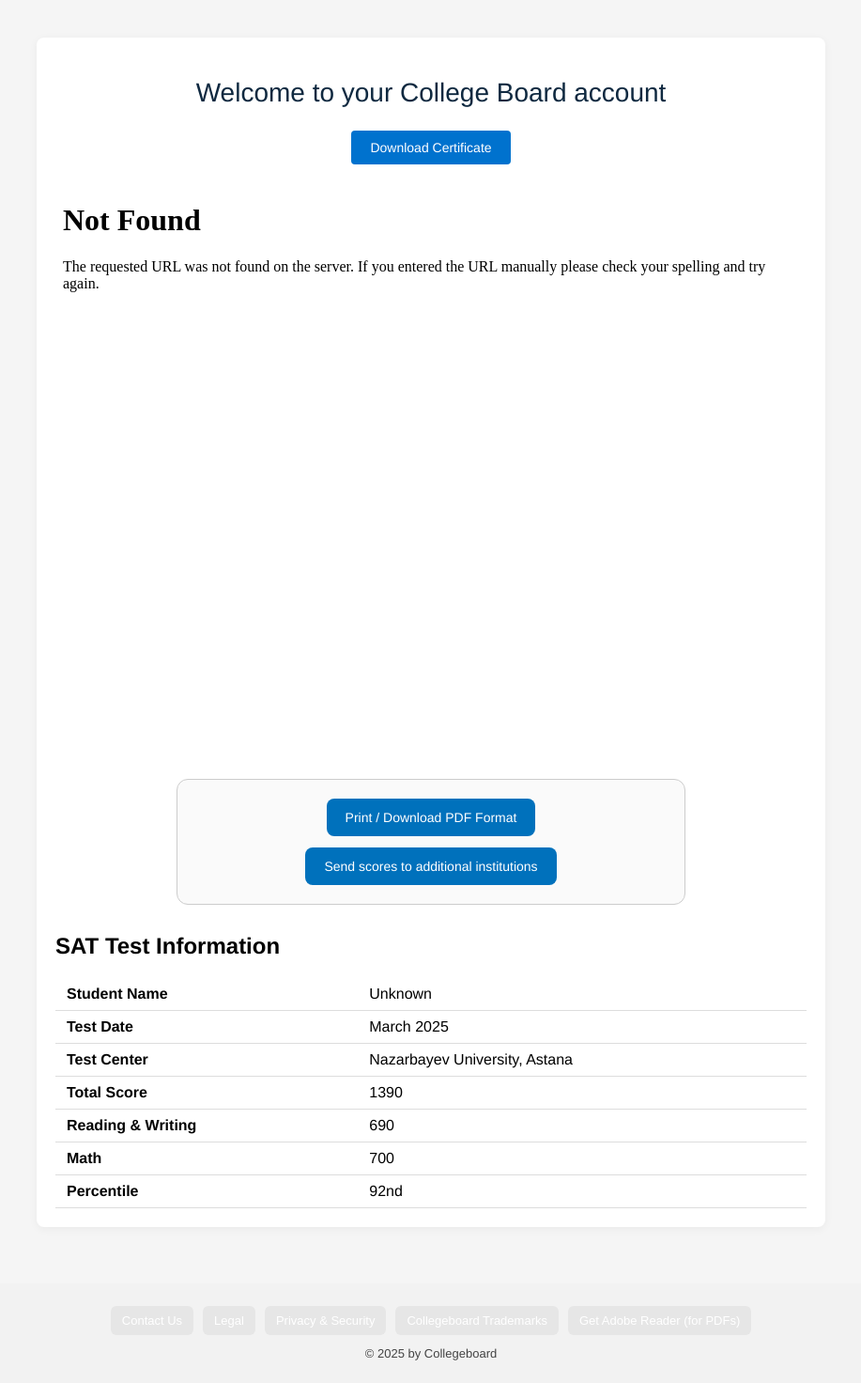
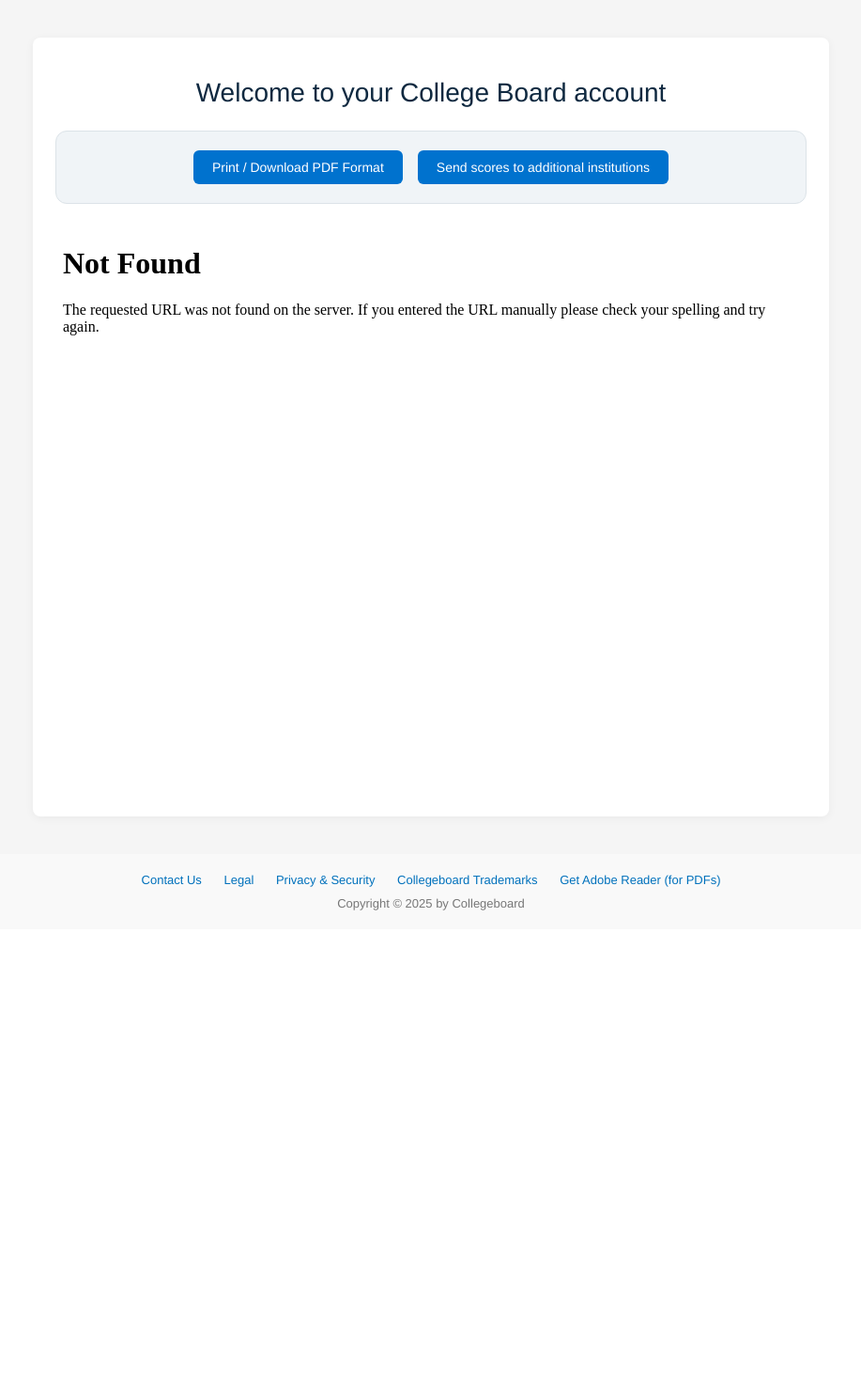
Before and after one commit to Jandro91/Sat_clone, a Flask app: page /certificate/1 in a window 1280 px wide. Shown: the part 64-1536 px from the top of the page at 94% size, without its empty margins (181-1098 px from the left). After the commit the page ends 1033 px from the top, so only its background shows below. Run offline with Flask 3, Linux system fonts and the light colour scheme.

Commit message:
Update: add footer and buttons to certificate page

```diff
--- a/templates/certificate.html
+++ b/templates/certificate.html
@@ -29,33 +29,42 @@
       font-size: 14px;
     }
 
-    .container {
+    .certificate-container {
       max-width: 800px;
       margin: 40px auto;
-      padding: 0 20px;
+      padding: 24px;
       background: white;
       box-shadow: 0 2px 10px rgba(0, 0, 0, 0.05);
       border-radius: 8px;
       text-align: center;
     }
 
-    .container h1 {
-      margin-top: 48px;
-      margin-bottom: 24px;
+    .certificate-container h1 {
       font-size: 28px;
       font-weight: 500;
       color: #0f2940;
+      margin-bottom: 24px;
+    }
+
+    .btn-group {
+      display: flex;
+      justify-content: center;
+      gap: 16px;
+      margin-bottom: 24px;
+      padding: 20px;
+      background: #f0f4f7;
+      border-radius: 12px;
+      border: 1px solid #dce3e8;
     }
 
     .download-btn {
       display: inline-block;
-      margin-bottom: 20px;
       padding: 10px 20px;
       font-size: 14px;
       background-color: #0072ce;
       color: white;
       text-decoration: none;
-      border-radius: 4px;
+      border-radius: 6px;
       transition: background-color 0.3s ease;
     }
 
@@ -70,82 +79,28 @@
       border-radius: 4px;
     }
 
-    .action-box {
-      border: 1px solid #ccc;
-      border-radius: 12px;
-      padding: 20px;
-      margin: 30px auto;
-      background-color: #fafafa;
-      display: flex;
-      flex-direction: column;
-      gap: 12px;
-      align-items: center;
-      max-width: 500px;
+    footer {
+      margin-top: 40px;
+      padding: 20px 0;
+      background-color: #f9f9f9;
+      text-align: center;
+      font-size: 13px;
+      color: #555;
     }
 
-    .action-btn {
-      background-color: #0071bc;
-      color: white;
+    footer a {
+      margin: 0 10px;
+      color: #0071bc;
       text-decoration: none;
-      padding: 12px 20px;
-      font-size: 14px;
-      border: none;
-      border-radius: 8px;
-      cursor: pointer;
-      transition: background-color 0.3s ease;
-      width: fit-content;
     }
 
-    .action-btn:hover {
-      background-color: #005fa3;
+    footer a:hover {
+      text-decoration: underline;
     }
 
-    .sat-info {
-      text-align: left;
-      margin-top: 30px;
-    }
-
-    .sat-info table {
-      width: 100%;
-      border-collapse: collapse;
+    .copyright {
       margin-top: 10px;
-    }
-
-    .sat-info th, .sat-info td {
-      padding: 8px 12px;
-      text-align: left;
-      border-bottom: 1px solid #ddd;
-    }
-
-    .footer {
-      margin-top: 60px;
-      padding: 24px;
-      background-color: #f2f2f2;
-      text-align: center;
-      font-size: 13px;
-      color: #444;
-    }
-
-    .footer-links {
-      display: flex;
-      flex-wrap: wrap;
-      justify-content: center;
-      gap: 10px;
-      margin-bottom: 12px;
-    }
-
-    .footer-links button {
-      background: #e6e6e6;
-      border: none;
-      padding: 8px 12px;
-      border-radius: 6px;
-      font-size: 13px;
-      cursor: pointer;
-      transition: background 0.2s ease;
-    }
-
-    .footer-links button:hover {
-      background: #d0d0d0;
+      color: #777;
     }
   </style>
 </head>
@@ -159,42 +114,26 @@
   <div class="certificate-container">
     <h1>Welcome to your College Board account</h1>
 
-
-    <a href="{{ url_for('download_file', filename=filename) }}" class="download-btn" target="_blank">Download Certificate</a>
+    <div class="btn-group">
+      <a href="{{ url_for('download_file', filename=filename) }}" class="download-btn" target="_blank">Print / Download PDF Format</a>
+      <a href="#" class="download-btn">Send scores to additional institutions</a>
+    </div>
 
     <iframe src="{{ url_for('download_file', filename=filename) }}"></iframe>
-
-    <div class="action-box">
-      <a href="#" class="action-btn" onclick="window.print()">Print / Download PDF Format</a>
-      <a href="#" class="action-btn">Send scores to additional institutions</a>
-   </div>
-
-   <div class="sat-info">
-     <h2>SAT Test Information</h2>
-     <table>
-       <tr><th>Student Name</th><td>{{ username }}</td></tr>
-       <tr><th>Test Date</th><td>March 2025</td></tr>
-       <tr><th>Test Center</th><td>Nazarbayev University, Astana</td></tr>
-       <tr><th>Total Score</th><td>1390</td></tr>
-       <tr><th>Reading & Writing</th><td>690</td></tr>
-       <tr><th>Math</th><td>700</td></tr>
-       <tr><th>Percentile</th><td>92nd</td></tr>
-     </table>
-   </div>
   </div>
 
-  <footer class="footer">
-      <div class="footer-links">
-        <button>Contact Us</button>
-        <button>Legal</button>
-        <button>Privacy & Security</button>
-        <button>Collegeboard Trademarks</button>
-        <button>Get Adobe Reader (for PDFs)</button>
-      </div>
-      <div class="copyright">
-        © 2025 by Collegeboard
-      </div>
-    </footer>
+  <footer>
+    <div>
+      <a href="#">Contact Us</a>
+      <a href="#">Legal</a>
+      <a href="#">Privacy & Security</a>
+      <a href="#">Collegeboard Trademarks</a>
+      <a href="#">Get Adobe Reader (for PDFs)</a>
+    </div>
+    <div class="copyright">
+      Copyright © 2025 by Collegeboard
+    </div>
+  </footer>
 
 </body>
 </html>
```
